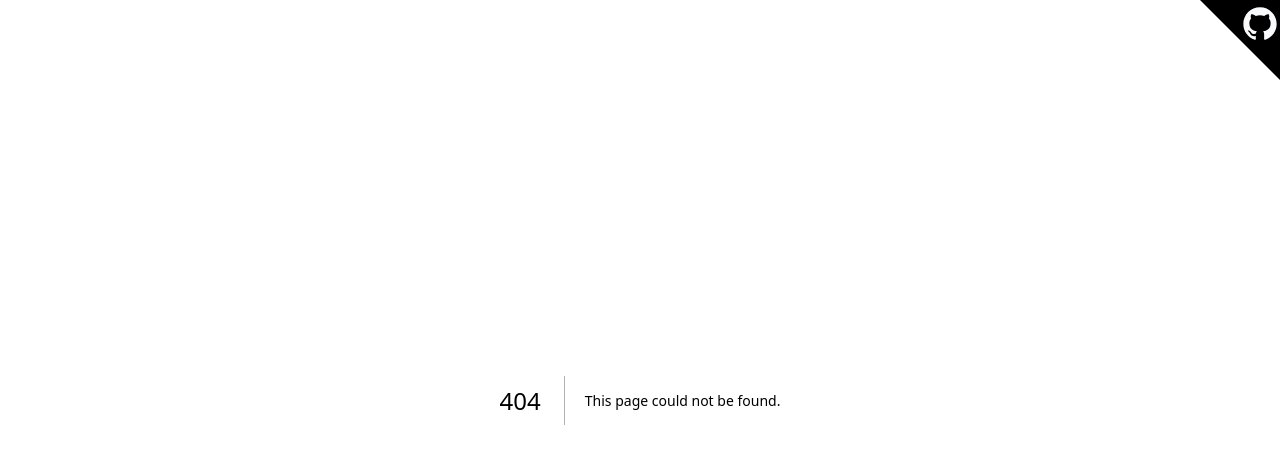
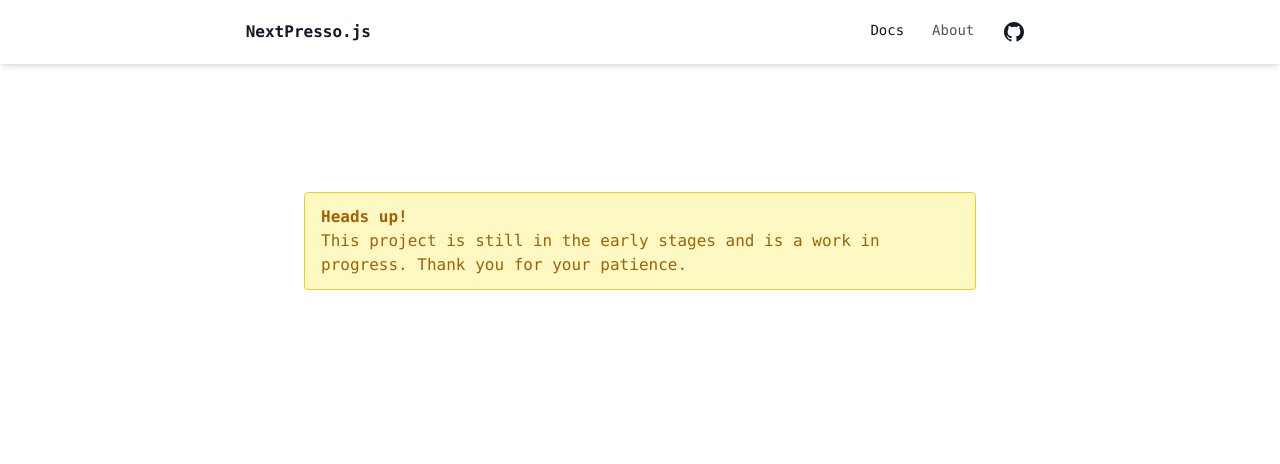
Before and after one commit to donaminos/NextPresso, a Next.js app: page /docs in a window 1280 px wide. Before the commit this address had no page. Shown: the top 464 px of the page. Built offline with nearby package versions, Linux system fonts and the light colour scheme.

Commit message:
feat: enhance the design
Change the design by adding:
- sticky navbar
- Docs and About pages
- A progress heads-up saying that the project is in early stage
- Move componets to tmplate forlder

```diff
--- a/src/app/GithubIcon.tsx
+++ /dev/null
@@ -1,18 +0,0 @@
-const NEXTPRESSO_GITHUB_REPO = "https://github.com/donaminos/NextPresso";
-
-export const GithubIcon = () => (
-  <div
-    className="bg-black absolute top-0 right-0 w-20 h-20 flex justify-end pt-1"
-    style={{ clipPath: "polygon(0 0, 100% 100%, 100% 0)" }}
-  >
-    <a href={NEXTPRESSO_GITHUB_REPO} target="_blank">
-      <svg viewBox="0 0 24 24" className="h-10 w-10 fill-slate-50">
-        <path
-          fillRule="evenodd"
-          clipRule="evenodd"
-          d="M12 2C6.477 2 2 6.463 2 11.97c0 4.404 2.865 8.14 6.839 9.458.5.092.682-.216.682-.48 0-.236-.008-.864-.013-1.695-2.782.602-3.369-1.337-3.369-1.337-.454-1.151-1.11-1.458-1.11-1.458-.908-.618.069-.606.069-.606 1.003.07 1.531 1.027 1.531 1.027.892 1.524 2.341 1.084 2.91.828.092-.643.35-1.083.636-1.332-2.22-.251-4.555-1.107-4.555-4.927 0-1.088.39-1.979 1.029-2.675-.103-.252-.446-1.266.098-2.638 0 0 .84-.268 2.75 1.022A9.607 9.607 0 0 1 12 6.82c.85.004 1.705.114 2.504.336 1.909-1.29 2.747-1.022 2.747-1.022.546 1.372.202 2.386.1 2.638.64.696 1.028 1.587 1.028 2.675 0 3.83-2.339 4.673-4.566 4.92.359.307.678.915.678 1.846 0 1.332-.012 2.407-.012 2.734 0 .267.18.577.688.48 3.97-1.32 6.833-5.054 6.833-9.458C22 6.463 17.522 2 12 2Z"
-        ></path>
-      </svg>
-    </a>
-  </div>
-);
--- /dev/null
+++ b/src/app/about/page.tsx
@@ -0,0 +1,19 @@
+import { ArticleCard } from "@/template";
+import { sortByDate, getLocalArticles } from "@/helpers";
+
+const About = () => {
+  const articles = sortByDate({ articles: getLocalArticles() });
+  return (
+    <section>
+      <ol>
+        {articles.map((article) => (
+          <li key={article._id}>
+            <ArticleCard {...article} />
+          </li>
+        ))}
+      </ol>
+    </section>
+  );
+};
+
+export default About;
--- /dev/null
+++ b/src/app/docs/page.tsx
@@ -0,0 +1,7 @@
+import { ProgressHeadsUp } from "@/template";
+
+const Docs = () => {
+  return <ProgressHeadsUp />;
+};
+
+export default Docs;
--- a/src/app/layout.tsx
+++ b/src/app/layout.tsx
@@ -1,5 +1,6 @@
 import "./global.css";
-import { GithubIcon } from "./GithubIcon";
+
+import { Navbar } from "@/template/Navbar";
 
 export default function RootLayout({
   children,
@@ -8,9 +9,9 @@
 }) {
   return (
     <html lang="en">
-      <body>
-        <GithubIcon />
-        {children}
+      <body className="min-h-screen  text-gray-900 font-mono font-roboto">
+        <Navbar />
+        <div className="mx-auto max-w-2xl mt-48">{children}</div>
       </body>
     </html>
   );
--- a/src/app/page.tsx
+++ b/src/app/page.tsx
@@ -1,29 +1,10 @@
-import { ArticleCard } from "@/template/ArticleCard";
-import { sortByDate, getLocalArticles } from "@/helpers";
+import { HeroSection, ProgressHeadsUp } from "@/template";
 
 export default function Home() {
-  const articles = sortByDate({ articles: getLocalArticles() });
-
   return (
-    <div className="mx-auto max-w-2xl my-24">
-      <header className="mb-8 space-y-1 border-b border-gray-200 pb-10 text-center dark:border-gray-700">
-        <h1 className="text-center text-5xl font-bold leading-9 ">
-          NextPresso<span className="text-sm font-semibold">.js</span>
-        </h1>
-        <p className="text-center text-xl text-black">
-          The Next blog for indie hackers
-        </p>
-      </header>
-
-      <section>
-        <ol>
-          {articles.map((article) => (
-            <li key={article._id}>
-              <ArticleCard {...article} />
-            </li>
-          ))}
-        </ol>
-      </section>
+    <div className="">
+      <HeroSection />
+      <ProgressHeadsUp />
     </div>
   );
 }
--- /dev/null
+++ b/src/template/Alert.tsx
@@ -0,0 +1,18 @@
+import type { ReactNode } from "react";
+
+type Props = {
+  title?: string;
+  children: ReactNode;
+};
+export const Alert = ({ title, children }: Props) => {
+  return (
+    <div
+      className="bg-yellow-100 border border-yellow-400 text-yellow-700 px-4 py-3 rounded relative"
+      role="alert"
+    >
+      {title ? <strong className="font-bold">{title}</strong> : null}
+      <br />
+      <span className="block sm:inline">{children}</span>
+    </div>
+  );
+};
--- /dev/null
+++ b/src/template/GithubIcon.tsx
@@ -0,0 +1,24 @@
+export const NEXTPRESSO_GITHUB_REPO = "https://github.com/donaminos/NextPresso";
+
+export const GithubIcon = () => (
+  <>
+    <svg viewBox="0 0 24 24" className="h-6 w-6" fill="currentColor">
+      <title>GitHub</title>
+      <path
+        fillRule="evenodd"
+        clipRule="evenodd"
+        d="M12 2C6.477 2 2 6.463 2 11.97c0 4.404 2.865 8.14 6.839 9.458.5.092.682-.216.682-.48 0-.236-.008-.864-.013-1.695-2.782.602-3.369-1.337-3.369-1.337-.454-1.151-1.11-1.458-1.11-1.458-.908-.618.069-.606.069-.606 1.003.07 1.531 1.027 1.531 1.027.892 1.524 2.341 1.084 2.91.828.092-.643.35-1.083.636-1.332-2.22-.251-4.555-1.107-4.555-4.927 0-1.088.39-1.979 1.029-2.675-.103-.252-.446-1.266.098-2.638 0 0 .84-.268 2.75 1.022A9.607 9.607 0 0 1 12 6.82c.85.004 1.705.114 2.504.336 1.909-1.29 2.747-1.022 2.747-1.022.546 1.372.202 2.386.1 2.638.64.696 1.028 1.587 1.028 2.675 0 3.83-2.339 4.673-4.566 4.92.359.307.678.915.678 1.846 0 1.332-.012 2.407-.012 2.734 0 .267.18.577.688.48 3.97-1.32 6.833-5.054 6.833-9.458C22 6.463 17.522 2 12 2Z"
+      ></path>
+    </svg>
+    <span className="sr-only">GitHub</span>
+  </>
+);
+
+export const CornerIcon = ({ children }) => (
+  <div
+    className="bg-black absolute top-0 right-0 w-20 h-20 flex justify-end pt-1"
+    style={{ clipPath: "polygon(0 0, 100% 100%, 100% 0)" }}
+  >
+    {children}
+  </div>
+);
--- /dev/null
+++ b/src/template/HeroSection.tsx
@@ -0,0 +1,10 @@
+export const HeroSection = () => (
+  <header className="mb-8 space-y-1 border-b border-gray-200 pb-10 text-center">
+    <h1 className="text-center text-5xl font-bold leading-9 ">
+      NextPresso<span className="text-sm font-semibold">.js</span>
+    </h1>
+    <p className="text-center text-xl text-black">
+      The Next blog for indie hackers
+    </p>
+  </header>
+);
--- /dev/null
+++ b/src/template/Navbar.tsx
@@ -0,0 +1,36 @@
+import { GithubIcon, NEXTPRESSO_GITHUB_REPO } from "./GithubIcon";
+export const Navbar = () => (
+  <div className="flex flex-col text-gray-900 font-mono font-roboto">
+    <nav
+      className="flex justify-around py-3 bg-white/80
+          backdrop-blur-md shadow-md w-full
+          fixed top-0 left-0 right-0"
+    >
+      <a className="flex items-center hover:opacity-75" href="/">
+        <span className="text-base font-semibold">NextPresso.js</span>
+      </a>
+
+      <div className="flex gap-3 font-medium">
+        <a
+          className="text-sm contrast-more:text-gray-700 whitespace-nowrap p-2"
+          href="/docs"
+        >
+          <span className="inset-x-0 text-center">Docs</span>
+        </a>
+        <a
+          className="text-sm contrast-more:text-gray-700 whitespace-nowrap p-2 text-gray-600 hover:text-gray-80"
+          href="/about"
+        >
+          <span className="inset-x-0 text-center">About</span>
+        </a>
+        <a
+          href={NEXTPRESSO_GITHUB_REPO}
+          target="_blank"
+          className="p-2 text-current hover:text-gray-80"
+        >
+          <GithubIcon />
+        </a>
+      </div>
+    </nav>
+  </div>
+);
--- /dev/null
+++ b/src/template/ProgressHeadsUp.tsx
@@ -0,0 +1,10 @@
+import { Alert } from "@/template";
+
+export const ProgressHeadsUp = () => {
+  return (
+    <Alert title="Heads up!">
+      This project is still in the early stages and is a work in progress. Thank
+      you for your patience.
+    </Alert>
+  );
+};
--- /dev/null
+++ b/src/template/index.tsx
@@ -0,0 +1,5 @@
+export * from "./ArticleCard";
+export * from "./HeroSection";
+export * from "./GithubIcon";
+export * from "./Alert";
+export * from "./ProgressHeadsUp";
```
